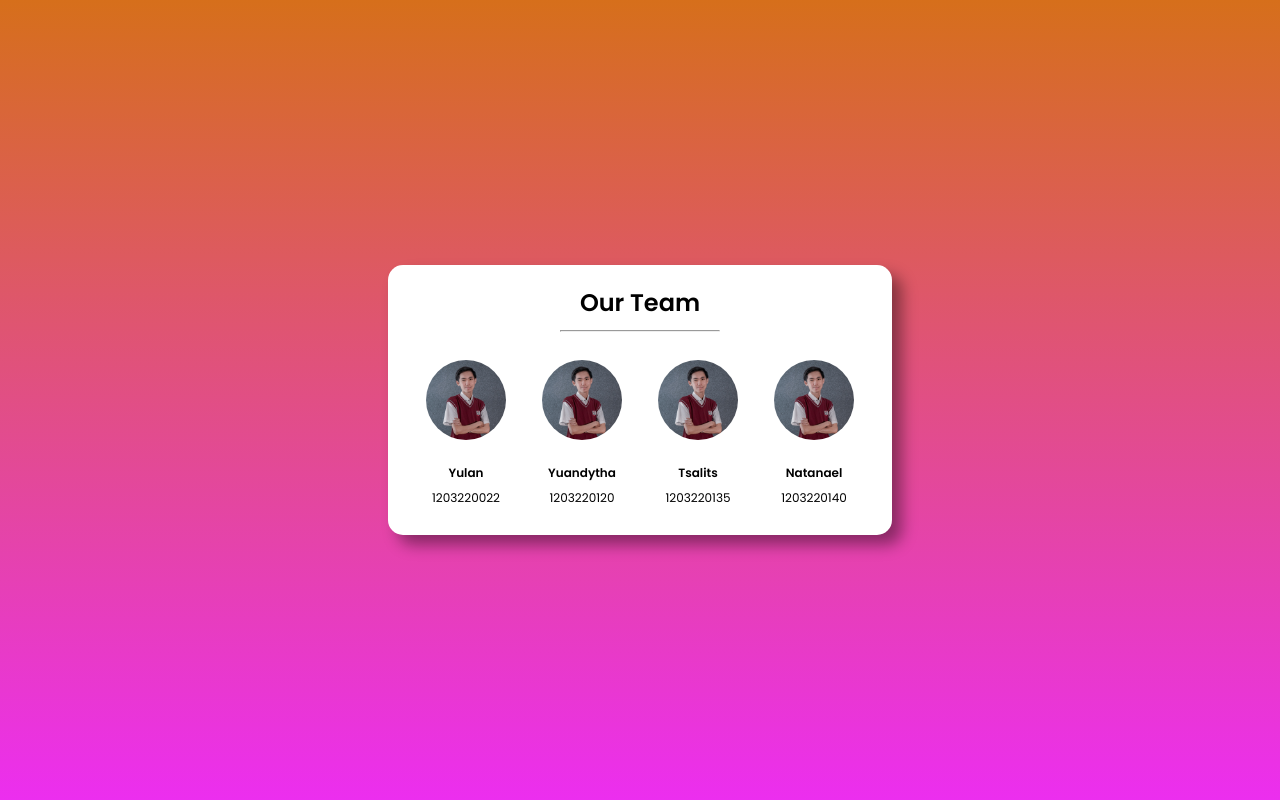
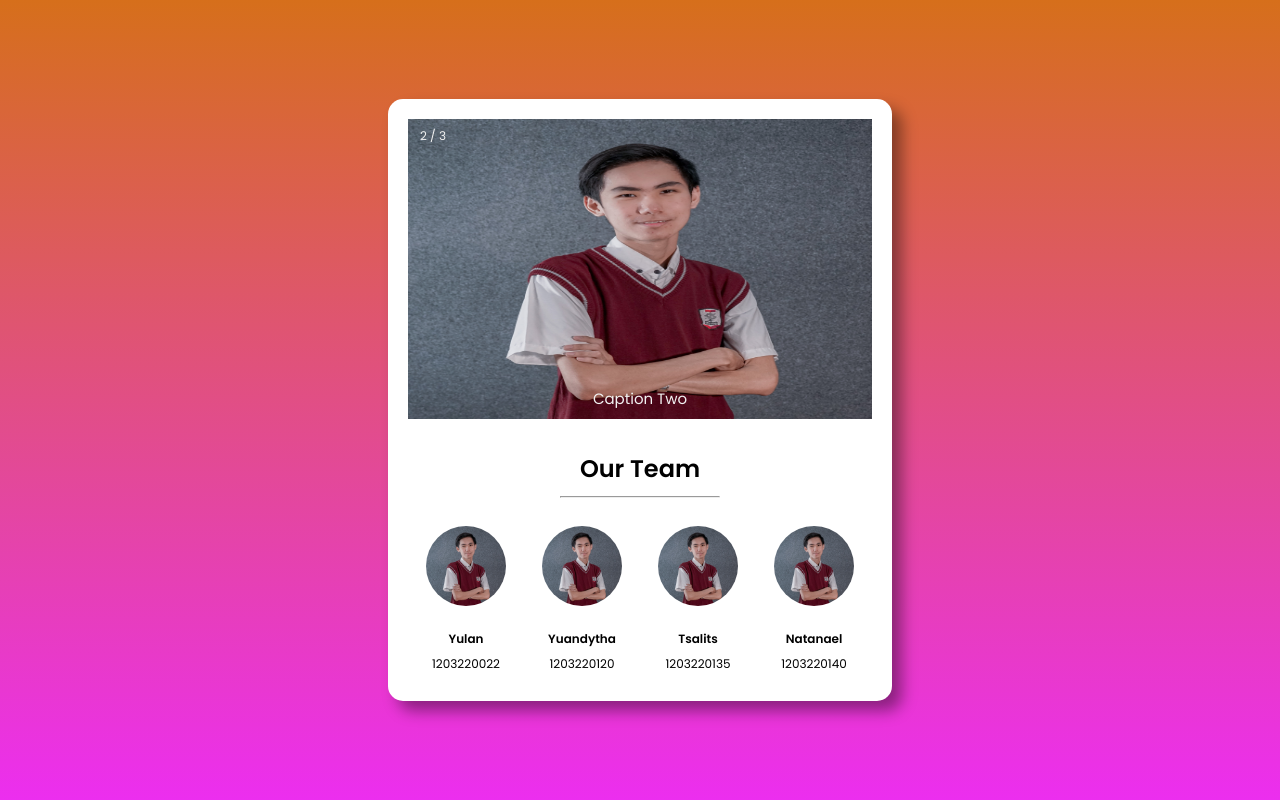
Before and after one commit to NatanaelWT/tubesWEB, a PHP site: page / in a window 1280 px wide. Run offline with PHP 8.4, Linux system fonts and the light colour scheme.

Commit message:
carousel

```diff
--- a/index.php
+++ b/index.php
@@ -11,12 +11,32 @@
 
 <body>
     <div class="main-container">
+        <div class="slideshow-container">
+            <div class="mySlides fade">
+                <div class="numbertext">1 / 3</div>
+                <img src="img/Natan.jpg" style="width:100%">
+                <div class="text">Caption Text</div>
+            </div>
+
+            <div class="mySlides fade">
+                <div class="numbertext">2 / 3</div>
+                <img src="img/Natan.jpg" style="width:100%">
+                <div class="text">Caption Two</div>
+            </div>
+
+            <div class="mySlides fade">
+                <div class="numbertext">3 / 3</div>
+                <img src="img/Natan.jpg" style="width:100%">
+                <div class="text">Caption Three</div>
+            </div>
+        </div>
+        <br>
         <h2>Our Team</h2>
         <hr>
         <div class="members">
             <a href="yulan.php">
                 <div class="team-member">
-                    <img src="img/natan.jpg">
+                    <img src="img/Natan.jpg">
                     <h4>Yulan</h4>
                     <p>1203220022</p>
                 </div>
@@ -44,6 +64,7 @@
             </a>
         </div>
     </div>
+    <script src="script.js"></script>
 </body>
 
 </html>
--- /dev/null
+++ b/script.js
@@ -0,0 +1,15 @@
+let slideIndex = 0;
+showSlides();
+
+
+function showSlides() {
+  let i;
+  let slides = document.getElementsByClassName("mySlides");
+  for (i = 0; i < slides.length; i++) {
+    slides[i].style.display = "none";
+  }
+  slideIndex++;
+  if (slideIndex > slides.length) {slideIndex = 1}
+  slides[slideIndex-1].style.display = "block";
+  setTimeout(showSlides, 5000);
+}
--- a/style.css
+++ b/style.css
@@ -13,6 +13,7 @@ a{
 }
 
 body {
+    min-width: 425px;
     display: flex;
     justify-content: center;
     align-items: center;
@@ -54,7 +55,7 @@ hr {
     transform: scale(1.1);
 }
 
-img {
+.team-member img {
     width: 80px;
     height: 80px;
     border-radius: 50%;
@@ -67,3 +68,45 @@ p {
     font-size: 12px;
     margin: 7px;
 }
+
+.slideshow-container {
+  max-width: 1000px;
+  position: relative;
+  margin: auto;
+}
+
+.mySlides {
+  display: none;
+}
+
+.mySlides img{
+    height: 300px;
+}
+
+.text {
+  color: #f2f2f2;
+  font-size: 15px;
+  padding: 8px 12px;
+  position: absolute;
+  bottom: 8px;
+  width: 100%;
+  text-align: center;
+}
+
+.numbertext {
+  color: #f2f2f2;
+  font-size: 12px;
+  padding: 8px 12px;
+  position: absolute;
+  top: 0;
+}
+
+.fade {
+  animation-name: fade;
+  animation-duration: 1.5s;
+}
+
+@keyframes fade {
+  from {opacity: .4}
+  to {opacity: 1}
+}
```
Also changed, not shown: natanael.php (line endings or trailing spaces).
